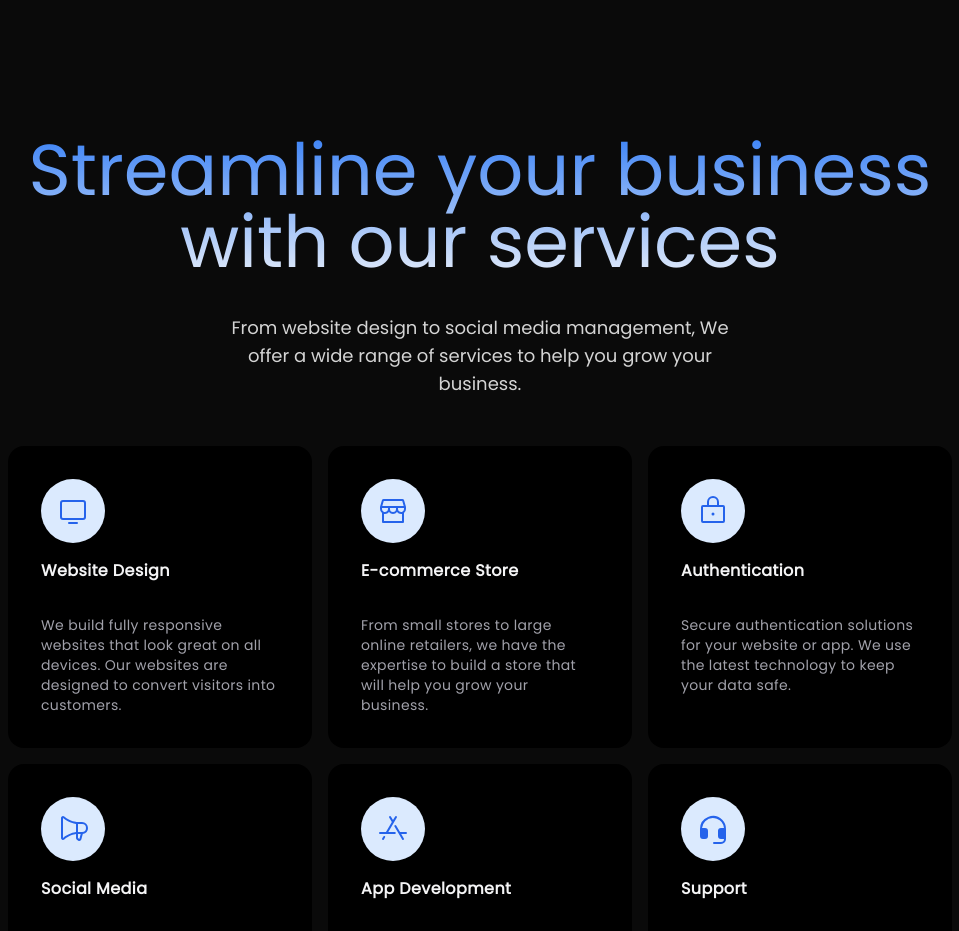
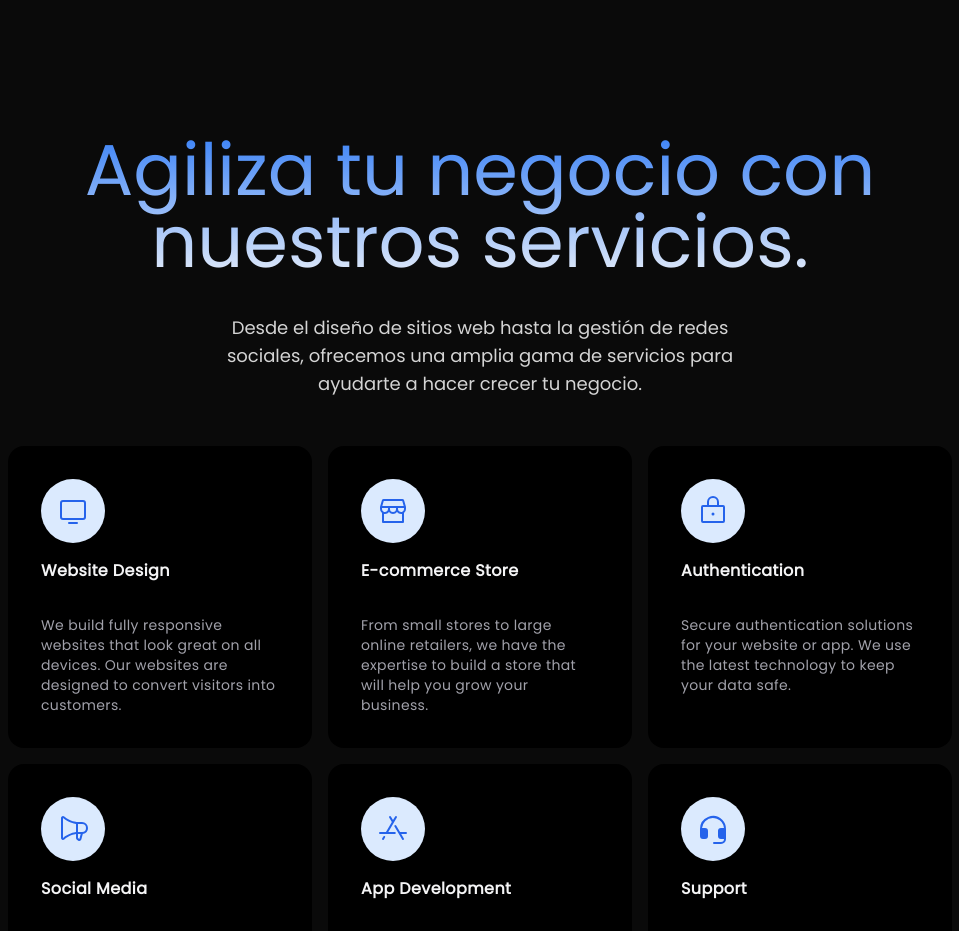
Before and after one commit to yanfer/digitalMarketingAgency, a Next.js app: page / in a window 1280 px wide. Shown: the part 5180-6111 px from the top of the page, without its empty margins (160-1119 px from the left). Built offline with nearby package versions, Linux system fonts and the light colour scheme.

Commit message:
Update services.tsx

```diff
--- a/app/services.tsx
+++ b/app/services.tsx
@@ -8,12 +8,12 @@ const Services = () => {
         <div className="text-4xl pb-5 md:text-7xl text-center
          bg-clip-text text-transparent bg-gradient-to-b
           from-blue-500 to-neutral-50 bg-opacity-50 mt-20">
-          Streamline your business with our services
+          Agiliza tu negocio con nuestros servicios.
         </div>
         <p className="mt-4 text-lg font-normal
           text-neutral-300 max-w-lg
           text-center mx-auto">
-          From website design to social media management, We offer a wide range of services to help you grow your business.
+          Desde el diseño de sitios web hasta la gestión de redes sociales, ofrecemos una amplia gama de servicios para ayudarte a hacer crecer tu negocio.
         </p>
 
         <CardHoverEffectDemo />
```
